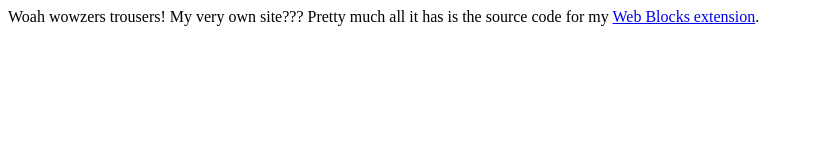
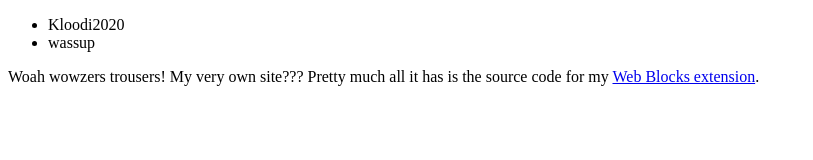
Before and after one commit to kloodi2020/kloodi2020.github.io, a plain HTML site: page index.html in a window 1280 px wide. Shown: the whole page, without its empty margins (0-813 px from the left). Drawn offline with Linux system fonts and the light colour scheme.

Commit message:
Update index.html

```diff
--- a/index.html
+++ b/index.html
@@ -4,6 +4,12 @@
     <title>Kloodi2020's Cool Site</title>
   </head>
   <body>
+    <nav>
+        <ul>
+          <li>Kloodi2020</li>
+          <li>wassup</li>
+        </ul>
+    </nav>
     Woah wowzers trousers!
     My very own site???
 
```
